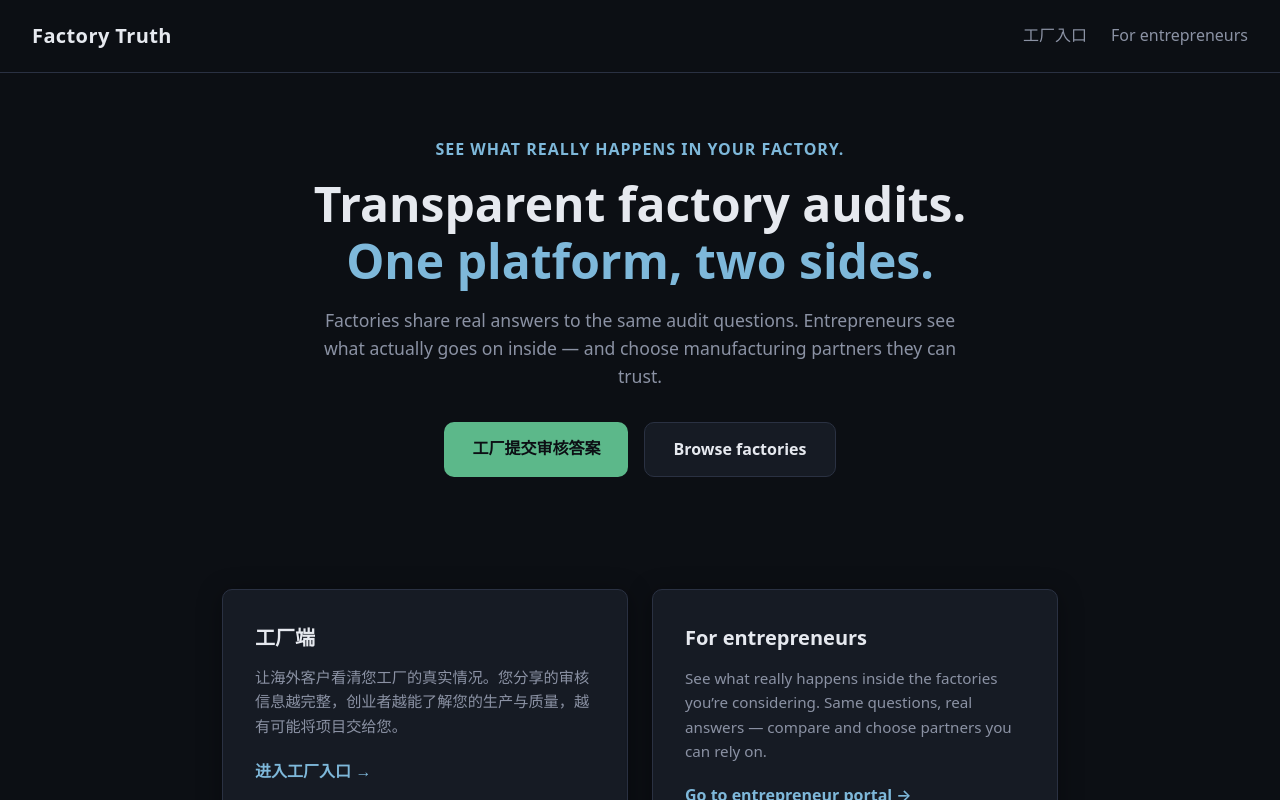
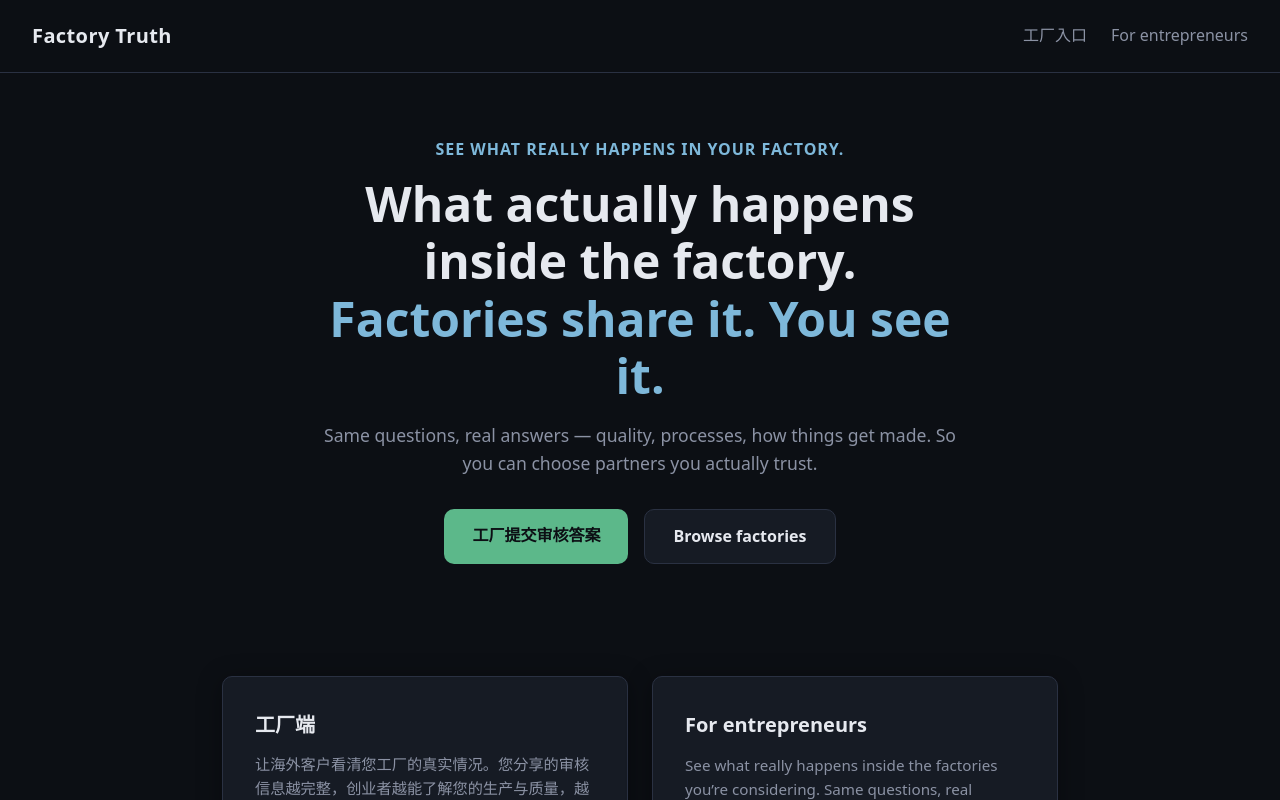
Before and after one commit to hansstam86/factorytruth, a Next.js app: page / in a window 1280 px wide. Shown: the top 800 px of the page. Built offline with nearby package versions, Linux system fonts and the light colour scheme.

Commit message:
Front page: human copy — what actually happens in the factory
Co-authored-by: Cursor <cursoragent@cursor.com>

```diff
--- a/app/page.tsx
+++ b/app/page.tsx
@@ -21,14 +21,13 @@ export default function HomePage() {
           See what really happens in your factory.
         </p>
         <h1 className={styles.heroTitle}>
-          Transparent factory audits.
+          What actually happens inside the factory.
           <br />
-          <span className={styles.heroSub}>One platform, two sides.</span>
+          <span className={styles.heroSub}>Factories share it. You see it.</span>
         </h1>
         <p className={styles.heroDesc}>
-          Factories share real answers to the same audit questions. Entrepreneurs
-          see what actually goes on inside — and choose manufacturing partners
-          they can trust.
+          Same questions, real answers — quality, processes, how things get made.
+          So you can choose partners you actually trust.
         </p>
         <div className={styles.heroActions}>
           <Link href="/factories" className={`${styles.btn} ${styles.btnPrimary} zh`}>
```
